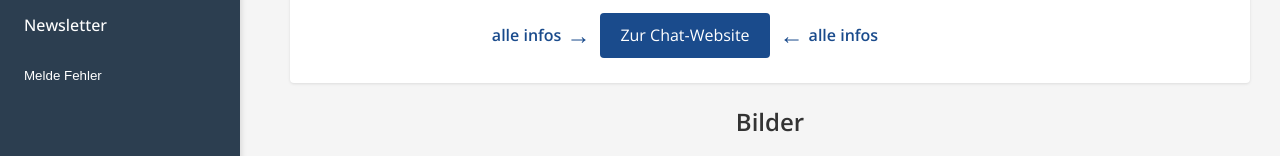
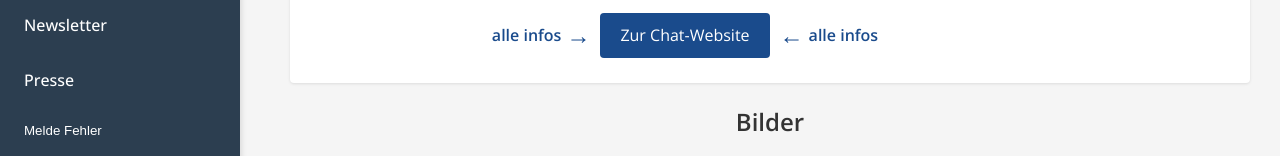
Before and after one commit to Maximus16adrianu/Harry_Website, a website: page public/main.html in a window 1280 px wide. Shown: the part 302-458 px from the top of the page. Drawn offline with nearby package versions, Linux system fonts and the light colour scheme.

Commit message:
test update 4.1

```diff
--- a/public/main.html
+++ b/public/main.html
@@ -20,6 +20,7 @@
       <li class="admin-item"><a href="admin.html">Admin</a></li>
       <li class="admin-item"><a href="orga.html">Orga</a></li>
       <li><a href="newsletter.html">Newsletter</a></li>
+      <li><a href="presse.html">Presse</a></li>
       <!-- Neuer Menüpunkt: Melde Fehler -->
       <li><button class="report-error-btn" onclick="openReportModal()">Melde Fehler</button></li>
     </ul>
@@ -33,6 +34,7 @@
       <li><a href="#section1">Willkommen</a></li>
       <li><a href="#section2">Bilder</a></li>
       <li><a href="newsletter.html">Newsletter</a></li>
+      <li><a href="presse.html">Presse</a></li>
       <!-- Neuer Menüpunkt: Melde Fehler -->
       <li><button class="report-error-btn" onclick="openReportModal()">Melde Fehler</button></li>
     </ul>
```
